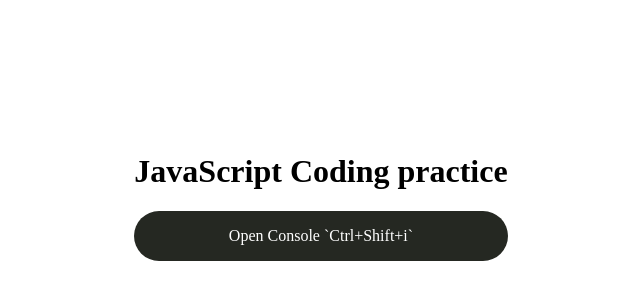
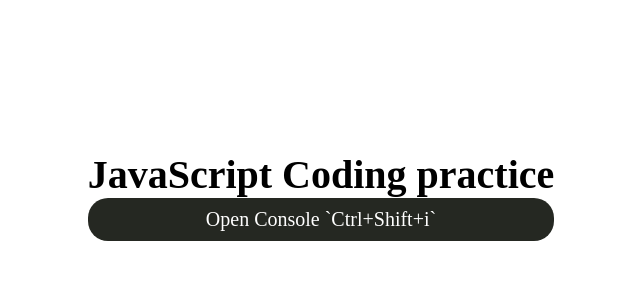
Before and after one commit to ullaskunder3/Codewars-js-Code, a plain HTML site: page index.html in a window 1280 px wide. Shown: the part 204-504 px from the top of the page, without its empty margins (319-959 px from the left). Drawn offline with Linux system fonts and the light colour scheme.

Commit message:
Updated html

```diff
--- a/index.html
+++ b/index.html
@@ -6,7 +6,15 @@
     <meta name="viewport" content="width=device-width, initial-scale=1.0">
     <title>CodeWars</title>
     <style>
+        *,
+        *::after,
+        *::before{
+            padding: 0;
+            margin: 0;
+            box-sizing: border-box;
+        }
         html{
+            font-size: 62.5%;
             overflow: hidden;
         }
         body{
@@ -15,6 +23,7 @@
             align-items: center;
             height: 100vh;
             text-align: center;
+            font-size: 2rem;
         }
         p{
             background-color: #252822;
@@ -30,5 +39,6 @@
         <h1>JavaScript Coding practice</h1>
         <p>Open Console `Ctrl+Shift+i`</p>
     </div>
+    <script src="./BasicJsPrac.js"></script>
 </body>
 </html>
```
Also changed, not shown: BasicJsPrac.js (+21 -10 lines).
